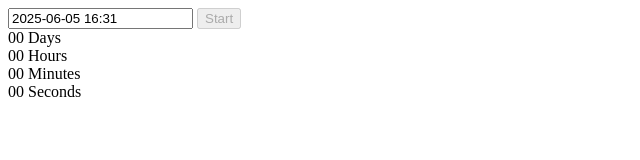
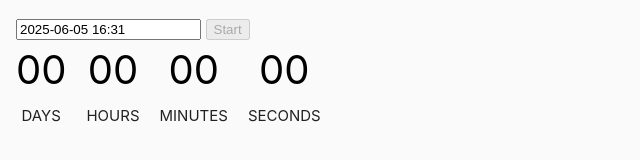
Before and after one commit to Anastasia-Danyliuk/goit-advancedjs-hw-02, a plain HTML site: page 1-timer.html in a window 1280 px wide. Shown: the whole page, without its empty margins (0-640 px from the left). Drawn offline with Linux system fonts and the light colour scheme.

Commit message:
Deploying to gh-pages from @ Anastasia-Danyliuk/goit-advancedjs-hw-02@f585516cf19eb92a64e85647c70f056c1df2b780 🚀

```diff
--- a/1-timer.html
+++ b/1-timer.html
@@ -5,10 +5,10 @@
   <meta http-equiv="X-UA-Compatible" content="IE=edge" />
   <meta name="viewport" content="width=device-width, initial-scale=1.0" />
   <title>Page 2</title>
-  <link rel="stylesheet" href="./css/styles.css" />
   <script type="module" crossorigin src="/goit-advancedjs-hw-02/1-timer.js"></script>
   <link rel="modulepreload" crossorigin href="/goit-advancedjs-hw-02/assets/vendor-BzrU4dtK.js">
   <link rel="stylesheet" crossorigin href="/goit-advancedjs-hw-02/assets/vendor-C1gPI-5C.css">
+  <link rel="stylesheet" crossorigin href="/goit-advancedjs-hw-02/assets/styles-DTD4fpAl.css">
 </head>
 <body>
 
--- /dev/null
+++ b/assets/styles-DTD4fpAl.css
@@ -0,0 +1 @@
+*{box-sizing:border-box}body{margin:16px;font-family:-apple-system,BlinkMacSystemFont,Segoe UI,Roboto,Oxygen,Ubuntu,Cantarell,Open Sans,Helvetica Neue,sans-serif;-webkit-font-smoothing:antialiased;-moz-osx-font-smoothing:grayscale;background-color:#fafafa;color:#212121;line-height:1.5}ul,li{list-style:none;padding:0;margin:0}.timer{display:flex;gap:20px}.field{text-align:center;display:flex;flex-direction:column;align-items:center}.value{font-size:40px;color:#000}.label{text-transform:uppercase;font-size:15px;margin-top:5px}
```
Also changed, not shown: 1-timer.js (+1 -1 lines), index.html (+1 -1 lines), 1 other file.
